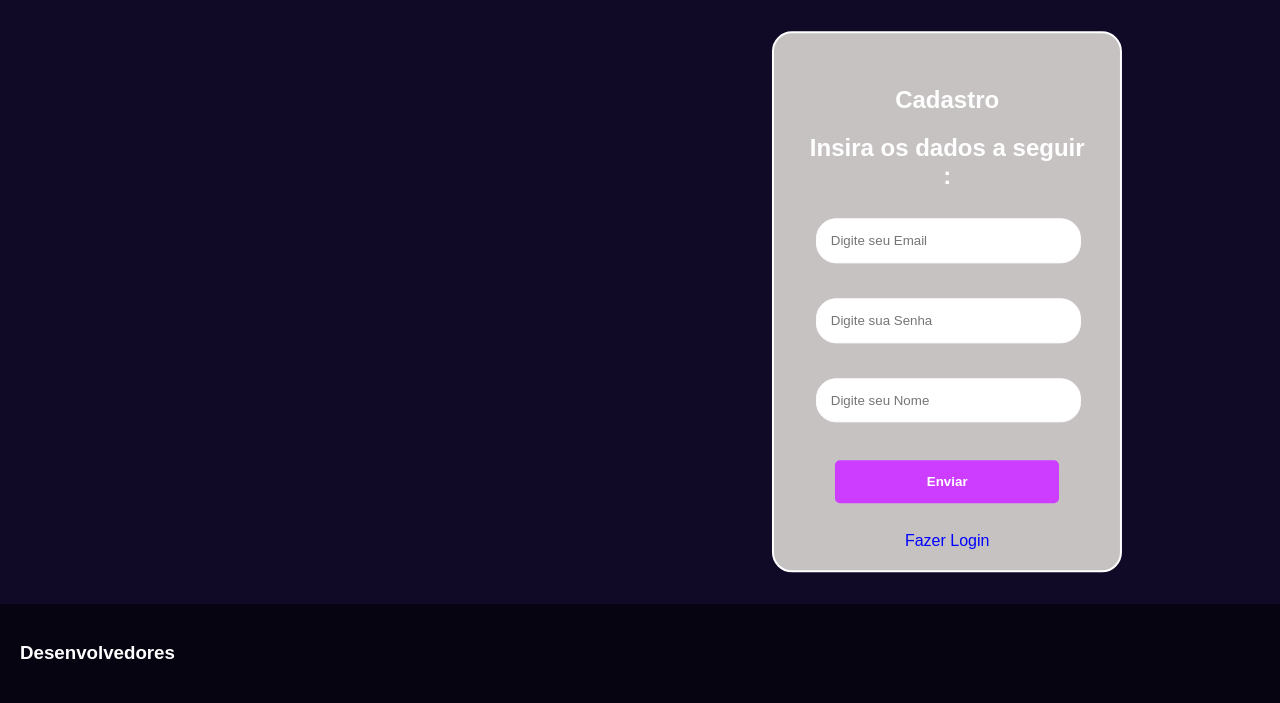
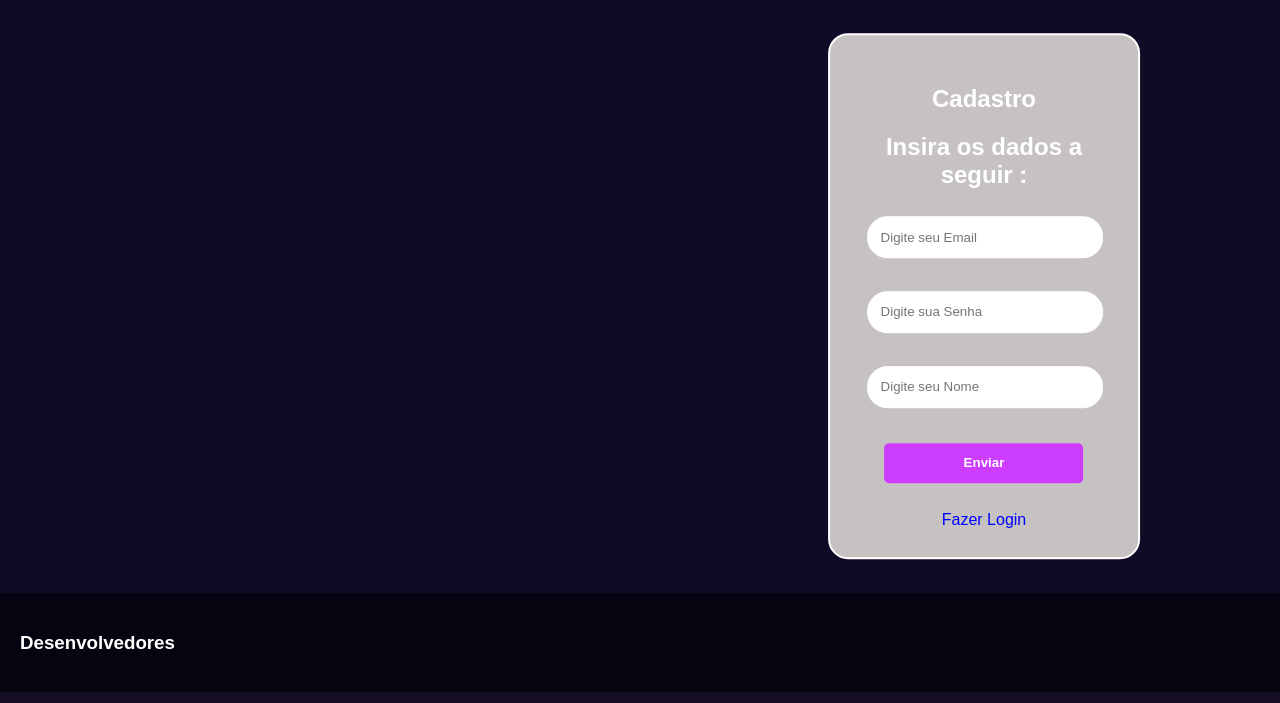
Before and after one commit to LarissaSCordeiro/Ludus, a PHP site: page /cadastro.php in a window 1280 px wide. Shown: the part 180-883 px from the top of the page. Run offline with PHP 8.4, Linux system fonts and the light colour scheme.

Commit message:
Add proporções
padding do login e cadastro.

```diff
--- a/css/style.css
+++ b/css/style.css
@@ -93,10 +93,10 @@
 float : right;
 }
 .log{
-padding: 3%;/*ao inves da margin use esse padding*/
+padding: 2px 5% 5% 1em; /* superior | direita | inferior | esquerda */
 }
 .cad{
-padding: 6%;/*ao inves da margin use esse padding*/
+padding: 2px 5% 11% 1em;/* superior | direita | inferior | esquerda */
 }
 #log,#cad { /*article*/
 position:relative;
@@ -113,12 +113,12 @@
  }
 #log{ /*Proporcoes do container do login*/
 height: 70%;
-width: 45%;
+width: 45% ;
 
 }
 #cad{ /*Proporcoes do container do cadastro*/
 height: 78%;
-width: 42%;
+width: 42% ;
 }
 #email, #senha, #usuario{
   padding: 5%;
```
